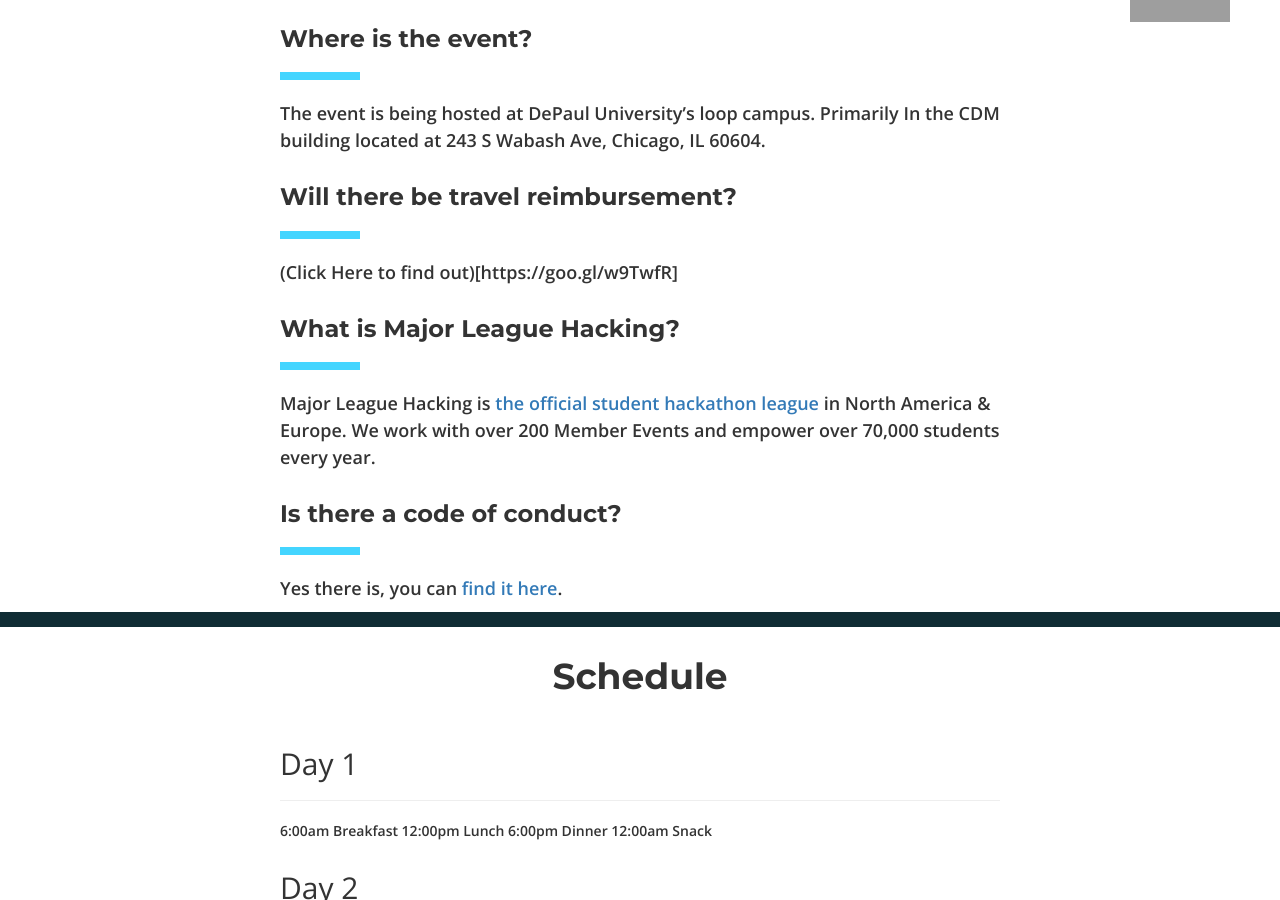
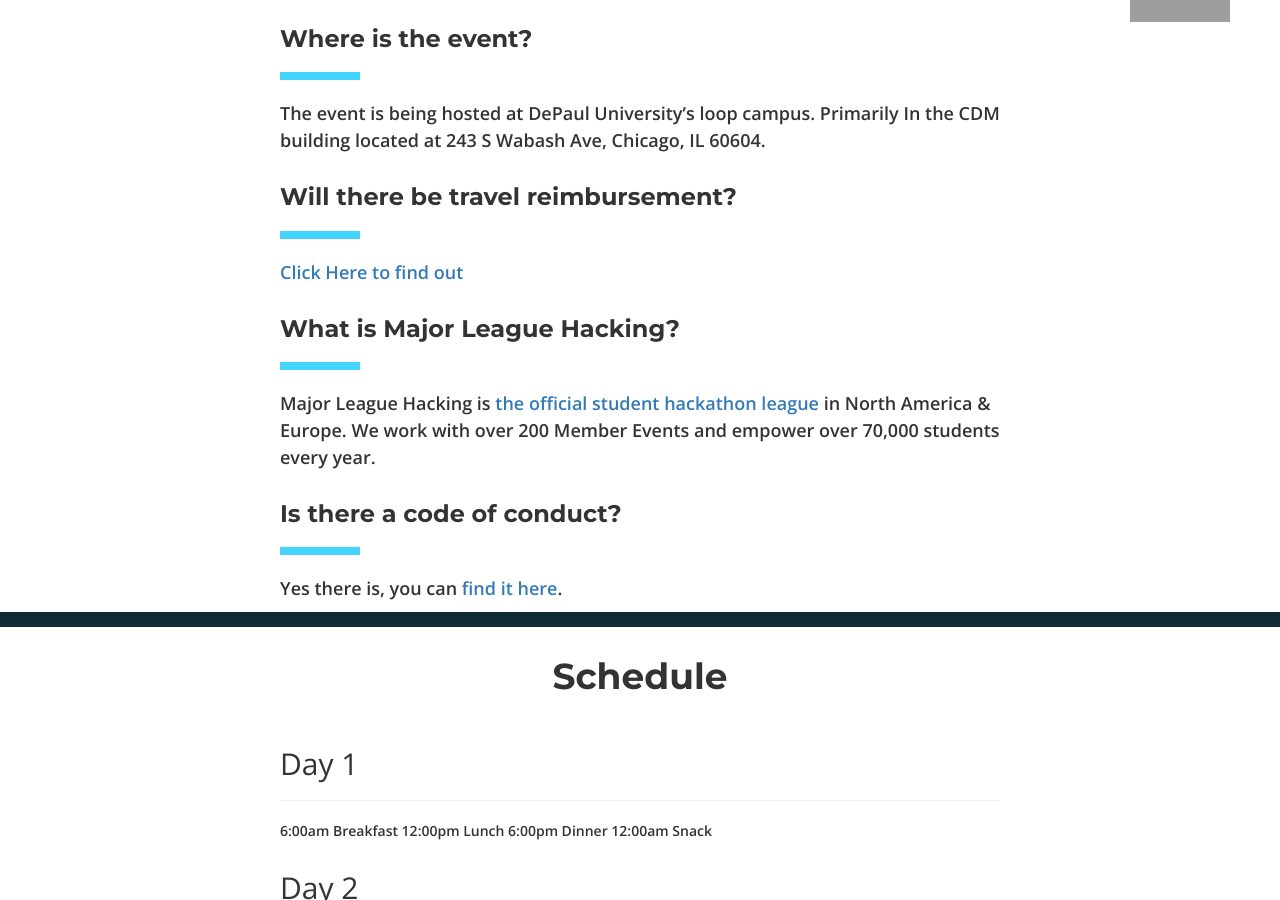
Before and after one commit to MLH/mlh-hackathon-boilerplate, a Jekyll site: the page built from index.html, in a window 1280 px wide and 900 px high, scrolled down 1164 px. Built offline with Jekyll 4.4.1, drawn with Linux system fonts in a browser that asks for light colours; nearby versions of some CDN libraries; grey boxes are pictures that could not be loaded.

Commit message:
Update _config.yml

```diff
--- a/_config.yml
+++ b/_config.yml
@@ -92,7 +92,7 @@
         The event is being hosted at DePaul University's loop campus. Primarily In the CDM building located at  243 S Wabash Ave, Chicago, IL 60604.
     - question: "Will there be travel reimbursement?"
       answer: >
-        (Click Here to find out)[https://goo.gl/w9TwfR]
+        [Click Here to find out](https://goo.gl/w9TwfR)
     - question: "What is Major League Hacking?"
       answer: >
         Major League Hacking is [the official student hackathon league](https://mlh.io) in North America & Europe.
```
